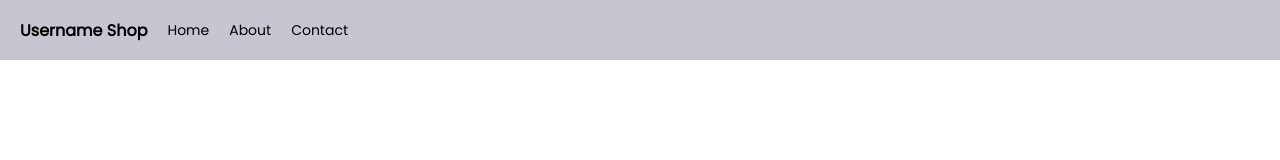
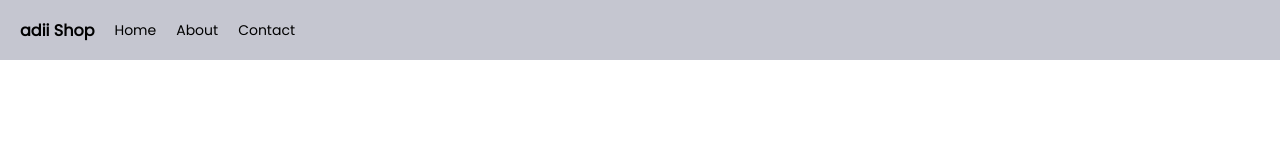
Before and after one commit to adii0409/adii-Git-Shop, a plain HTML site: page index.html in a window 1280 px wide. Shown: the top 160 px of the page. Drawn offline with Linux system fonts and the light colour scheme.

Commit message:
Update index.html

```diff
--- a/index.html
+++ b/index.html
@@ -9,7 +9,7 @@
 </head>
 <body>
   <div class="nav">
-    <a href="#" class="logo">Username Shop</a>
+    <a href="#" class="logo">adii Shop</a>
     <a href="#">Home</a>
     <a href="#">About</a>
     <a href="#">Contact</a>
```
